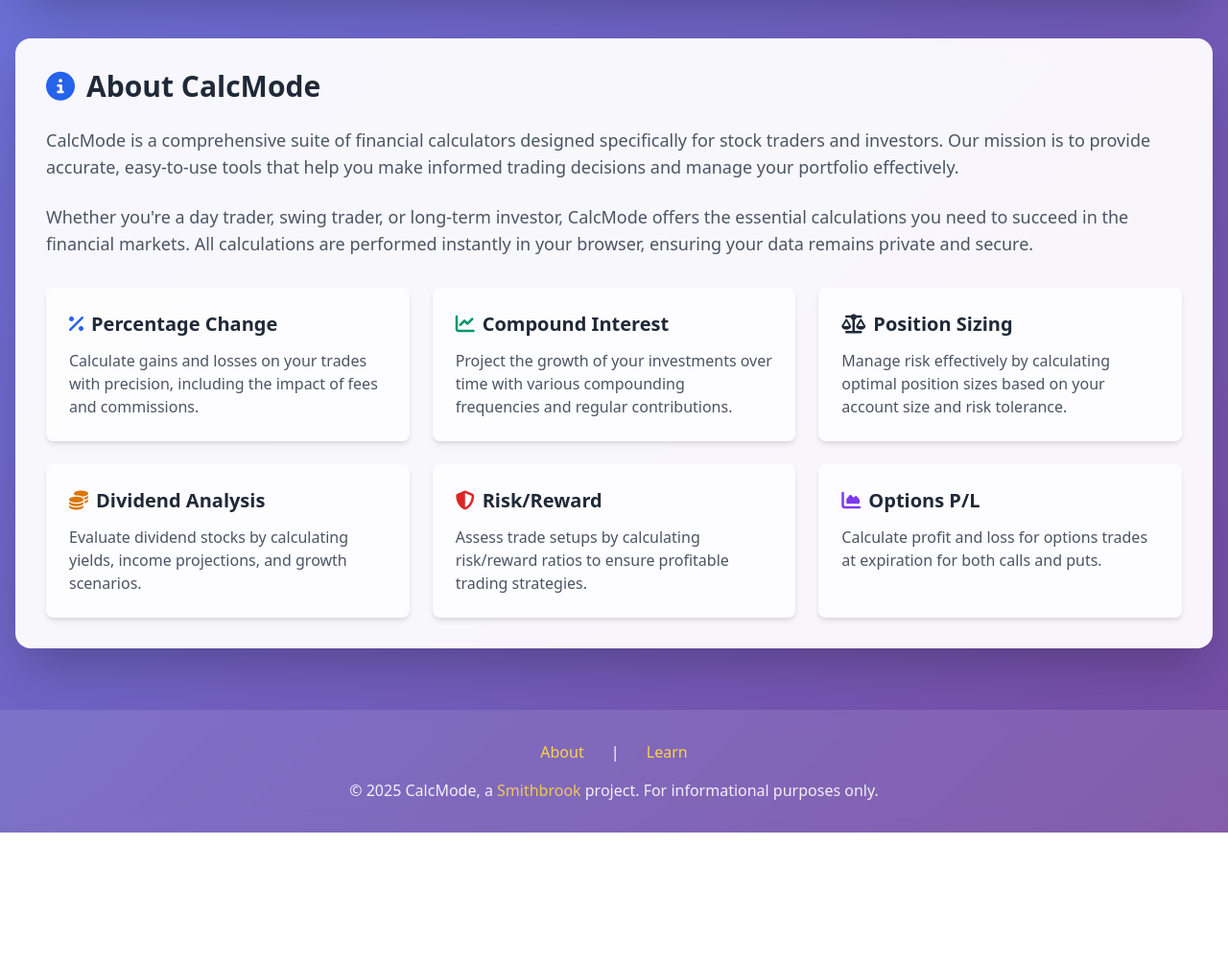
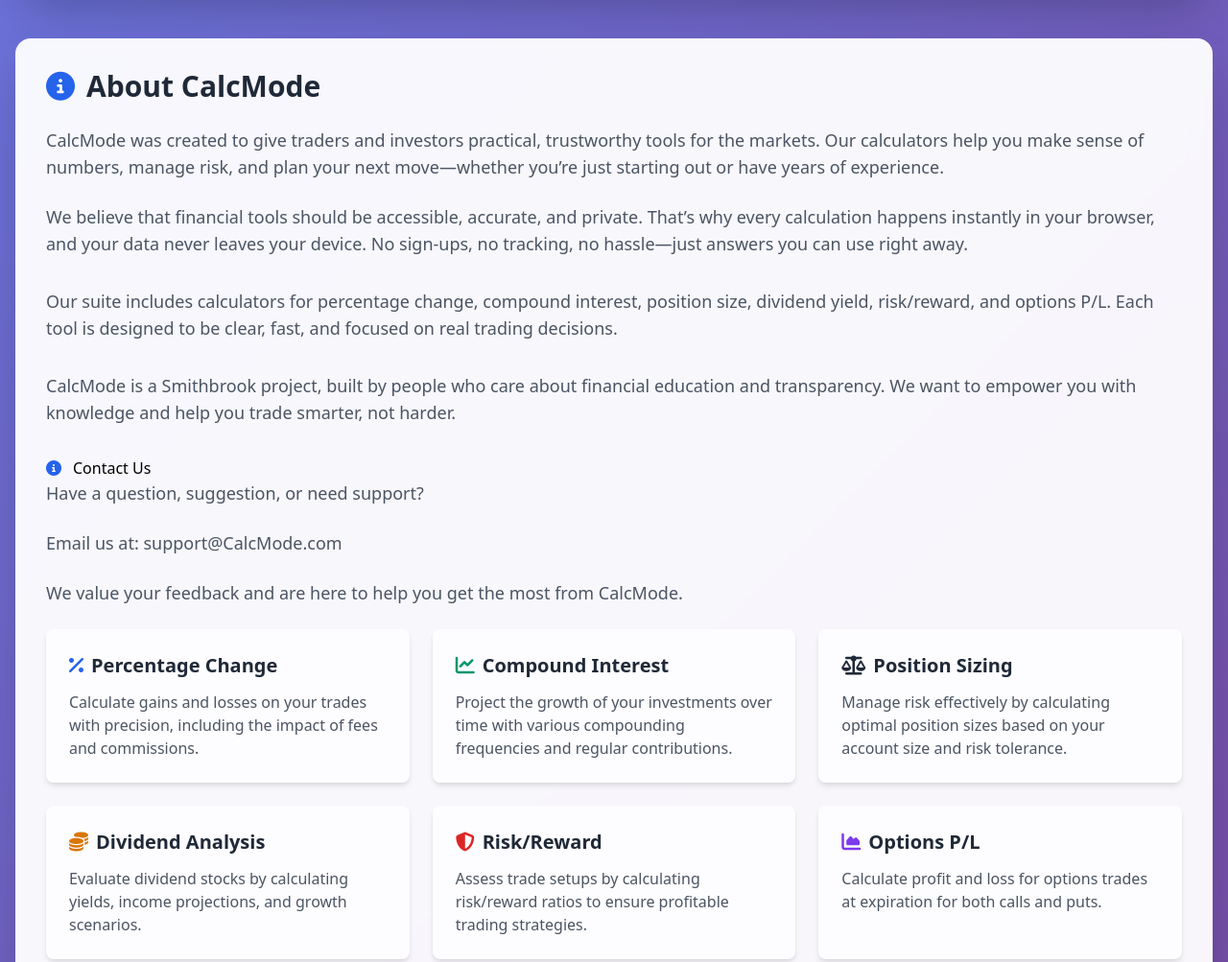
Before and after one commit to Smithbrook/calcmode, a plain HTML site: page index.html in a window 1280 px wide. Shown: the part 900-1903 px from the top of the page at 96% size. Before the commit the page ends 1768 px from the top, so only its background shows below. Drawn offline with nearby package versions, Linux system fonts and the light colour scheme.

Commit message:
Update index.html

```diff
--- a/index.html
+++ b/index.html
@@ -361,8 +361,15 @@
             <h2 class="text-3xl font-bold text-gray-800 mb-6">
                 <i class="fas fa-info-circle text-blue-600 mr-3"></i>About CalcMode
             </h2>
-            <p class="text-gray-600 mb-6 text-lg">CalcMode is a comprehensive suite of financial calculators designed specifically for stock traders and investors. Our mission is to provide accurate, easy-to-use tools that help you make informed trading decisions and manage your portfolio effectively.</p>
-            <p class="text-gray-600 mb-8 text-lg">Whether you're a day trader, swing trader, or long-term investor, CalcMode offers the essential calculations you need to succeed in the financial markets. All calculations are performed instantly in your browser, ensuring your data remains private and secure.</p>
+            <p class="text-gray-600 mb-6 text-lg">CalcMode was created to give traders and investors practical, trustworthy tools for the markets. Our calculators help you make sense of numbers, manage risk, and plan your next move—whether you’re just starting out or have years of experience.</p>
+            <p class="text-gray-600 mb-8 text-lg">We believe that financial tools should be accessible, accurate, and private. That’s why every calculation happens instantly in your browser, and your data never leaves your device. No sign-ups, no tracking, no hassle—just answers you can use right away.</p>
+            <p class="text-gray-600 mb-8 text-lg">Our suite includes calculators for percentage change, compound interest, position size, dividend yield, risk/reward, and options P/L. Each tool is designed to be clear, fast, and focused on real trading decisions.</p>
+            <p class="text-gray-600 mb-8 text-lg">CalcMode is a Smithbrook project, built by people who care about financial education and transparency. We want to empower you with knowledge and help you trade smarter, not harder.</p>
+<i class="fas fa-info-circle text-blue-600 mr-3"></i>Contact Us
+            </h2>
+            <p class="text-gray-600 mb-6 text-lg">Have a question, suggestion, or need support?</p>
+            <p class="text-gray-600 mb-6 text-lg">Email us at: support@CalcMode.com</p>
+            <p class="text-gray-600 mb-6 text-lg">We value your feedback and are here to help you get the most from CalcMode.</p>
 
             <div class="grid md:grid-cols-2 lg:grid-cols-3 gap-6">
                 <div class="bg-white bg-opacity-70 p-6 rounded-lg shadow-md">
```
